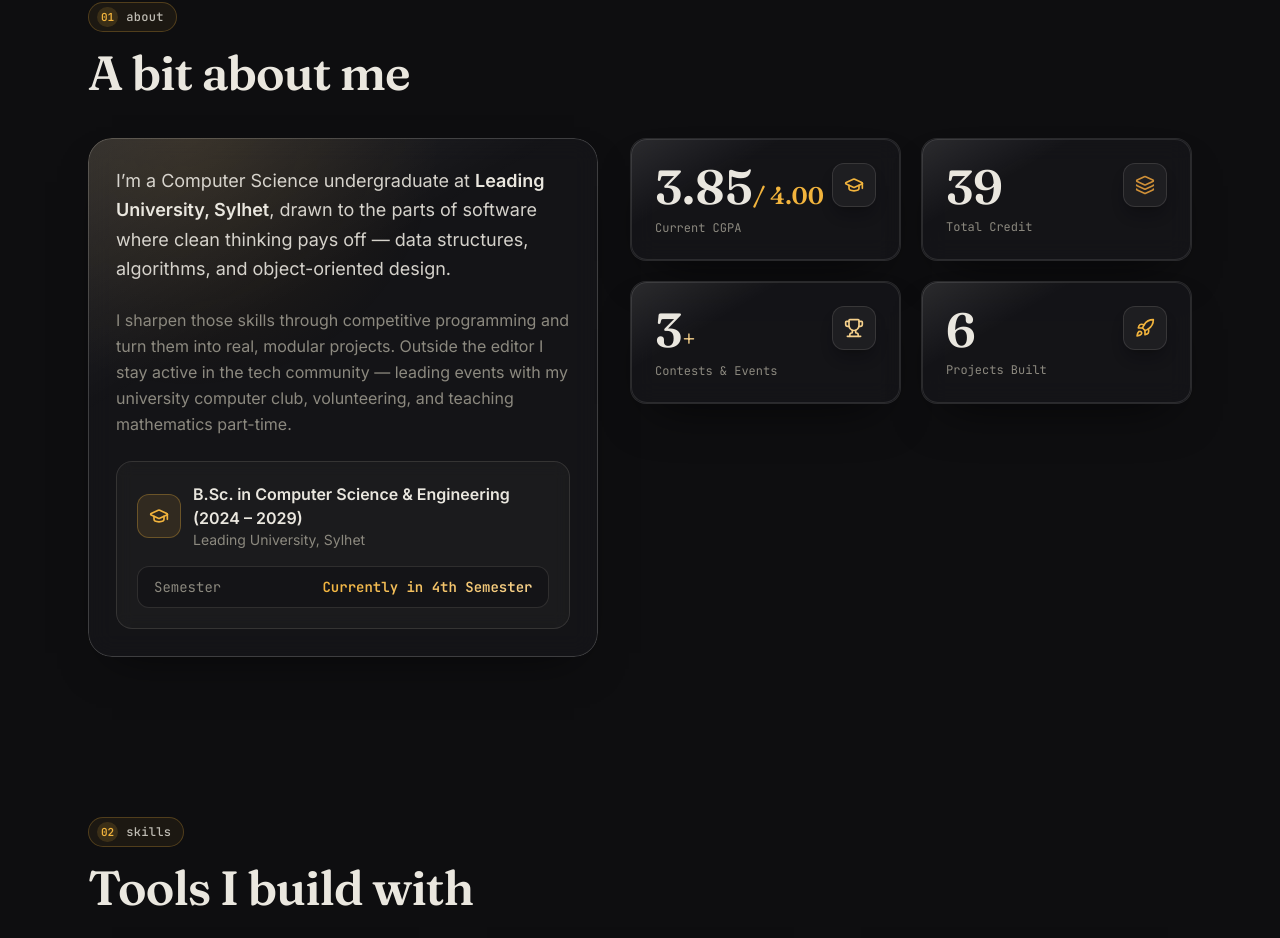
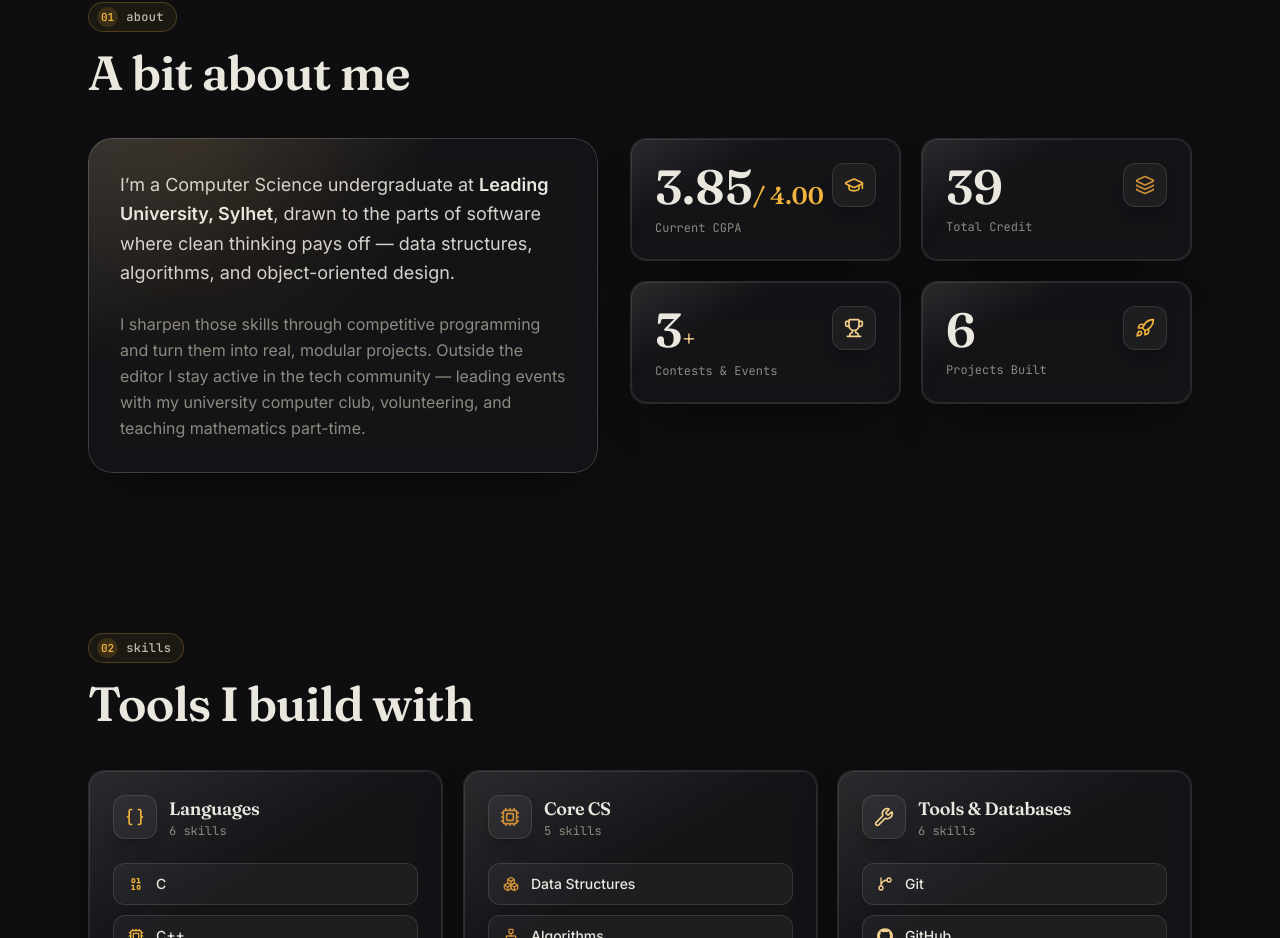
Before and after one commit to humaidi09/portfolio, a React (Vite) app: page / in a window 1280 px wide. Shown: the part 929-1867 px from the top of the page. Built offline with nearby package versions, Linux system fonts and the light colour scheme; no server answers.

Commit message:
Remove education plate from About; center narrative to match stat grid height

```diff
--- a/src/components/About.jsx
+++ b/src/components/About.jsx
@@ -102,7 +102,7 @@ export default function About() {
               className="pointer-events-none absolute -inset-px rounded-3xl bg-[radial-gradient(420px_circle_at_20%_0%,color-mix(in_oklab,var(--color-neon-cyan)_14%,transparent),transparent_60%)] opacity-70"
             />
 
-            <div className="relative flex h-full flex-col gap-6 p-6 sm:p-7">
+            <div className="relative flex h-full flex-col justify-center gap-6 p-6 sm:p-8">
               <p className="text-lg leading-relaxed text-ink/90">
                 I&rsquo;m a Computer Science undergraduate at{' '}
                 <span className="font-semibold text-ink">{personalInfo.university}</span>, drawn to
@@ -116,22 +116,6 @@ export default function About() {
                 part-time.
               </p>
 
-              {/* Education plate */}
-              <div className="mt-auto rounded-2xl border border-hair bg-fill/60 p-5 backdrop-blur-sm">
-                <div className="flex items-center gap-3">
-                  <span className="grid h-11 w-11 shrink-0 place-items-center rounded-xl border border-neonCyan/30 bg-neonCyan/10 text-neonCyan">
-                    <GraduationCap className="h-5 w-5" />
-                  </span>
-                  <div className="min-w-0">
-                    <p className="font-semibold text-ink">{personalInfo.degree}</p>
-                    <p className="truncate text-sm text-muted">{personalInfo.university}</p>
-                  </div>
-                </div>
-                <div className="mt-4 flex items-center gap-2 rounded-xl border border-hair bg-void/40 px-4 py-2.5 font-mono text-sm">
-                  <span className="text-muted">Semester</span>
-                  <span className="ml-auto font-semibold text-gradient">{personalInfo.semester}</span>
-                </div>
-              </div>
             </div>
           </div>
         </Reveal>
```
